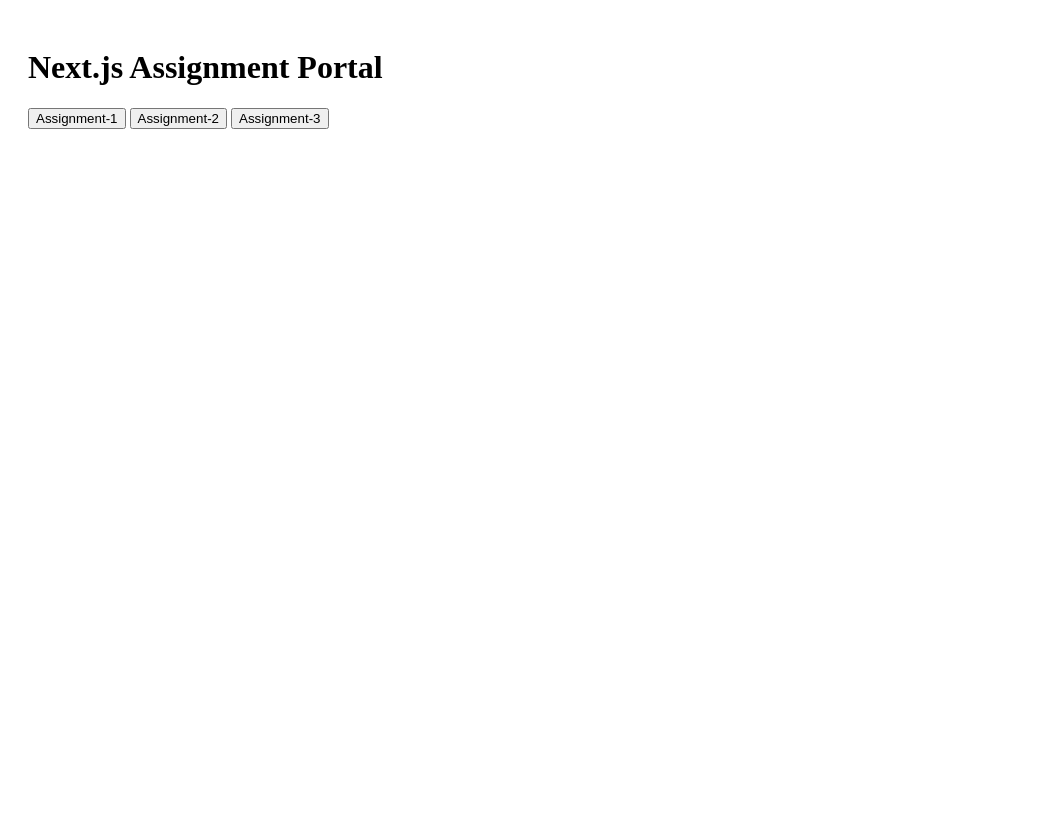
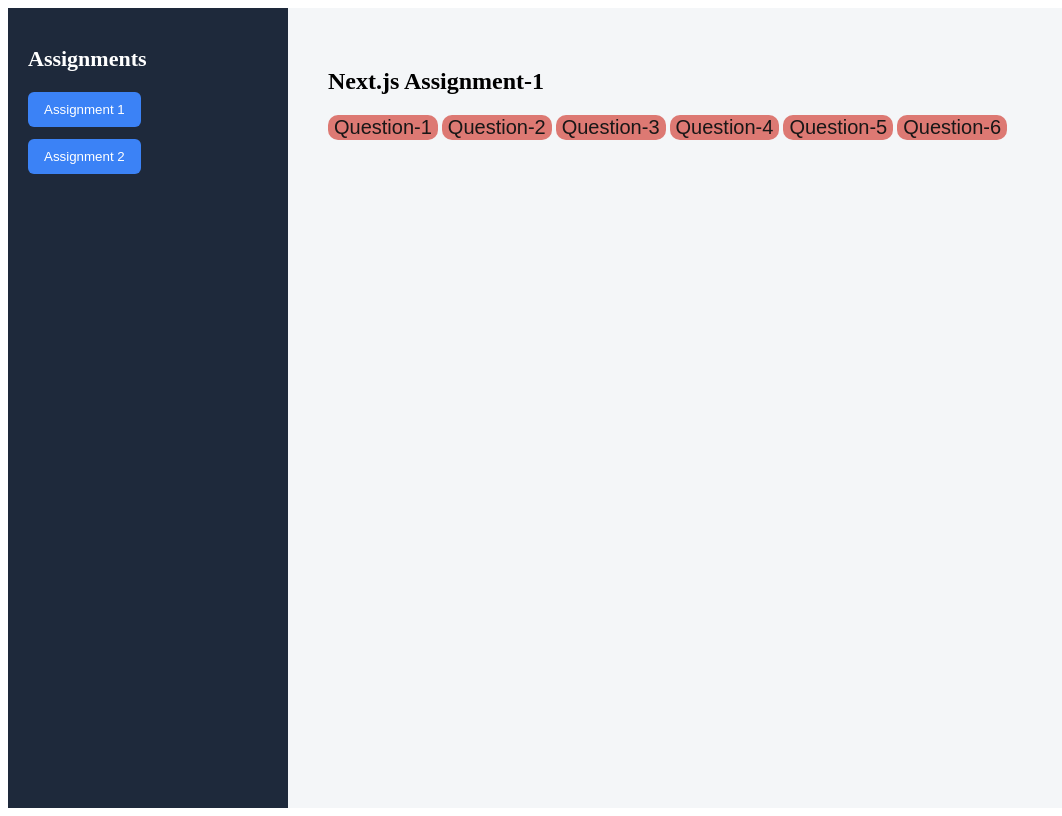
Before and after one commit to vaishnavi-successiveTech/React-Training, a Next.js app: page /Assignment-1 in a window 1280 px wide. Shown: the whole page, without its empty margins (0-1062 px from the left). Built offline with nearby package versions, Linux system fonts and the light colour scheme.

Commit message:
feat:Some changes in Css

```diff
--- a/src/app/Assignment-1/layout.js
+++ b/src/app/Assignment-1/layout.js
@@ -19,7 +19,7 @@
 
 export default function RootLayout({ children }) {
   return (
-    <html lang="en">
+
       <div>
         <h2>Next.js Assignment-1</h2>
         <div className="parent-button">
@@ -43,10 +43,10 @@
         </Link>{"  "}
 
        </div>
+
+        {children}
         </div>
-        <body className={`${geistSans.variable} ${geistMono.variable}`}>
-        {children}
-        </body>
-    </html>
+
+
   );
 }
--- a/src/app/layout.js
+++ b/src/app/layout.js
@@ -1,7 +1,7 @@
 // app/layout.js
 import { Geist, Geist_Mono } from "next/font/google";
+import Link from "next/link";
 import "./globals.css";
-import Link from "next/link";
 
 const geistSans = Geist({
   variable: "--font-geist-sans",
@@ -20,24 +20,90 @@
 
 export default function RootLayout({ children }) {
   return (
-    <html lang="en">
-      <body className={`${geistSans.variable} ${geistMono.variable}`}>
-        <div style={{ padding: "20px" }}>
-          <h1>Next.js Assignment Portal</h1>
-          <nav className="assignment-nav">
-            <Link href="/Assignment-1">
-              <button>Assignment-1</button>
-            </Link>{" "}
-            <Link href="/Assignment-2">
-              <button>Assignment-2</button>
-            </Link>{" "}
-            <Link href="/Assignment-3">
-              <button>Assignment-3</button>
-            </Link>
-            {/* Add more assignments as needed */}
-          </nav>
+    <html >
+      <body >
+        <div
+          style={{
+            display: "flex",
+            minHeight: "100vh",
+            fontFamily: "var(--font-geist-sans)",
+          }}
+        >
+          {/* Sidebar */}
+          <aside
+            style={{
+              width: "240px",
+              backgroundColor: "#1e293b",
+              color: "white",
+              padding: "20px",
+              display: "flex",
+              flexDirection: "column",
+            }}
+          >
+            <h2 style={{ fontSize: "22px", marginBottom: "20px" }}>Assignments</h2>
+            <nav style={{ display: "flex", flexDirection: "column", gap: "12px" }}>
+              <Link href="/Assignment-1">
+                <button
+                  style={{
+                    backgroundColor: "#3b82f6",
+                    color: "white",
+                    padding: "10px 16px",
+                    border: "none",
+                    borderRadius: "6px",
+                    textAlign: "left",
+                    fontWeight: "500",
+                    cursor: "pointer",
+                  }}
+                >
+                  Assignment 1
+                </button>
+              </Link>
+              <Link href="/Assignment-2">
+                <button
+                  style={{
+                    backgroundColor: "#3b82f6",
+                    color: "white",
+                    padding: "10px 16px",
+                    border: "none",
+                    borderRadius: "6px",
+                    textAlign: "left",
+                    fontWeight: "500",
+                    cursor: "pointer",
+                  }}
+                >
+                  Assignment 2
+                </button>
+              </Link>
+              {/* <Link href="/Assignment-3">
+                <button
+                  style={{
+                    backgroundColor: "#3b82f6",
+                    color: "white",
+                    padding: "10px 16px",
+                    border: "none",
+                    borderRadius: "6px",
+                    textAlign: "left",
+                    fontWeight: "500",
+                    cursor: "pointer",
+                  }}
+                >
+                  Assignment 3
+                </button> */}
+              {/* </Link> */}
+            </nav>
+          </aside>
+
+          {/* Main Content */}
+          <main
+            style={{
+              flex: 1,
+              padding: "40px",
+              backgroundColor: "#f4f6f8",
+            }}
+          >
+            {children}
+          </main>
         </div>
-        <main>{children}</main>
       </body>
     </html>
   );
--- a/src/app/page.js
+++ b/src/app/page.js
@@ -3,8 +3,7 @@
   return (
     <div>
       <h2>Welcome to Next.js Assignments</h2>
-      <p>Click on any assignment above to get started!</p>
-
+      <p>CClick On Assignments</p>
     </div>
   );
 }
```
